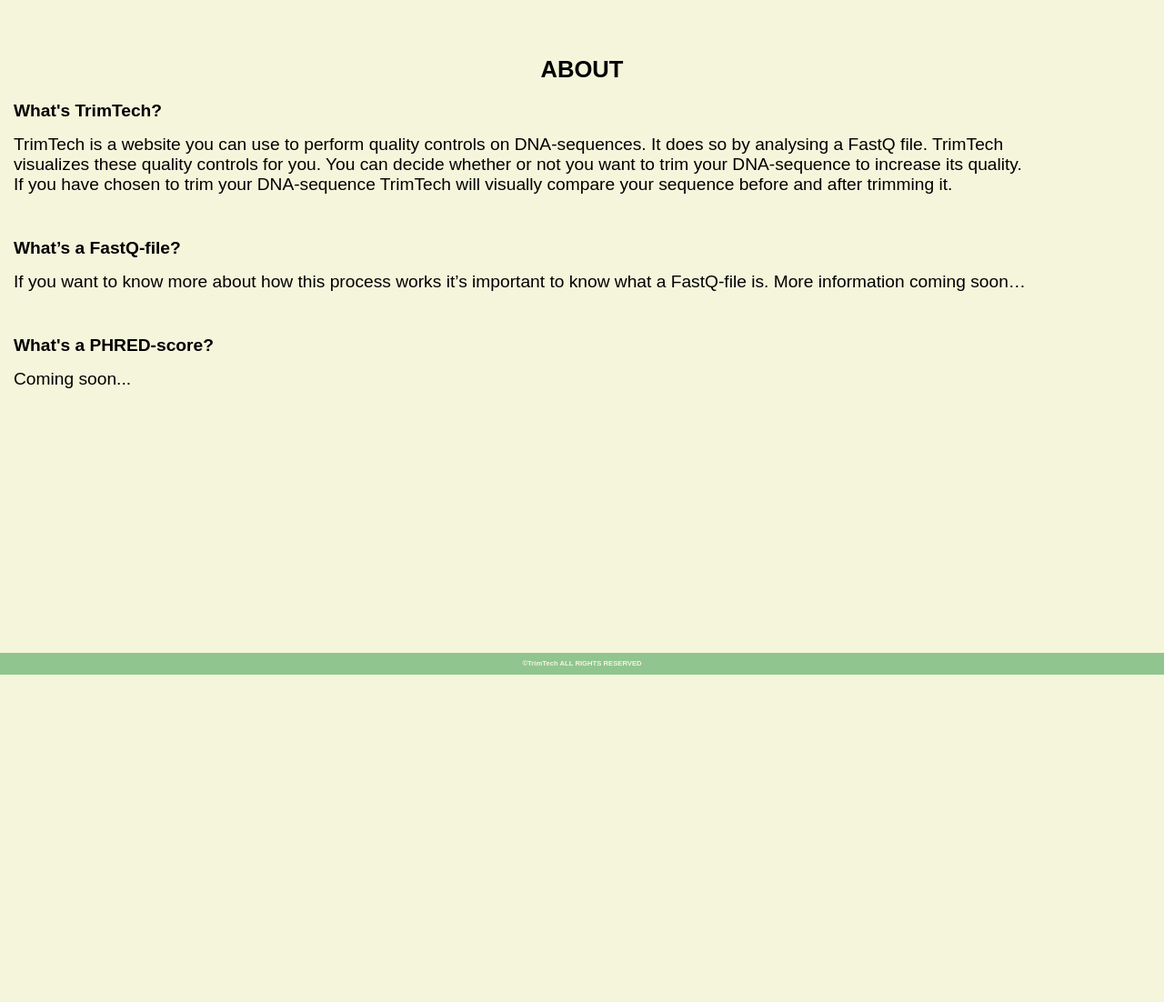
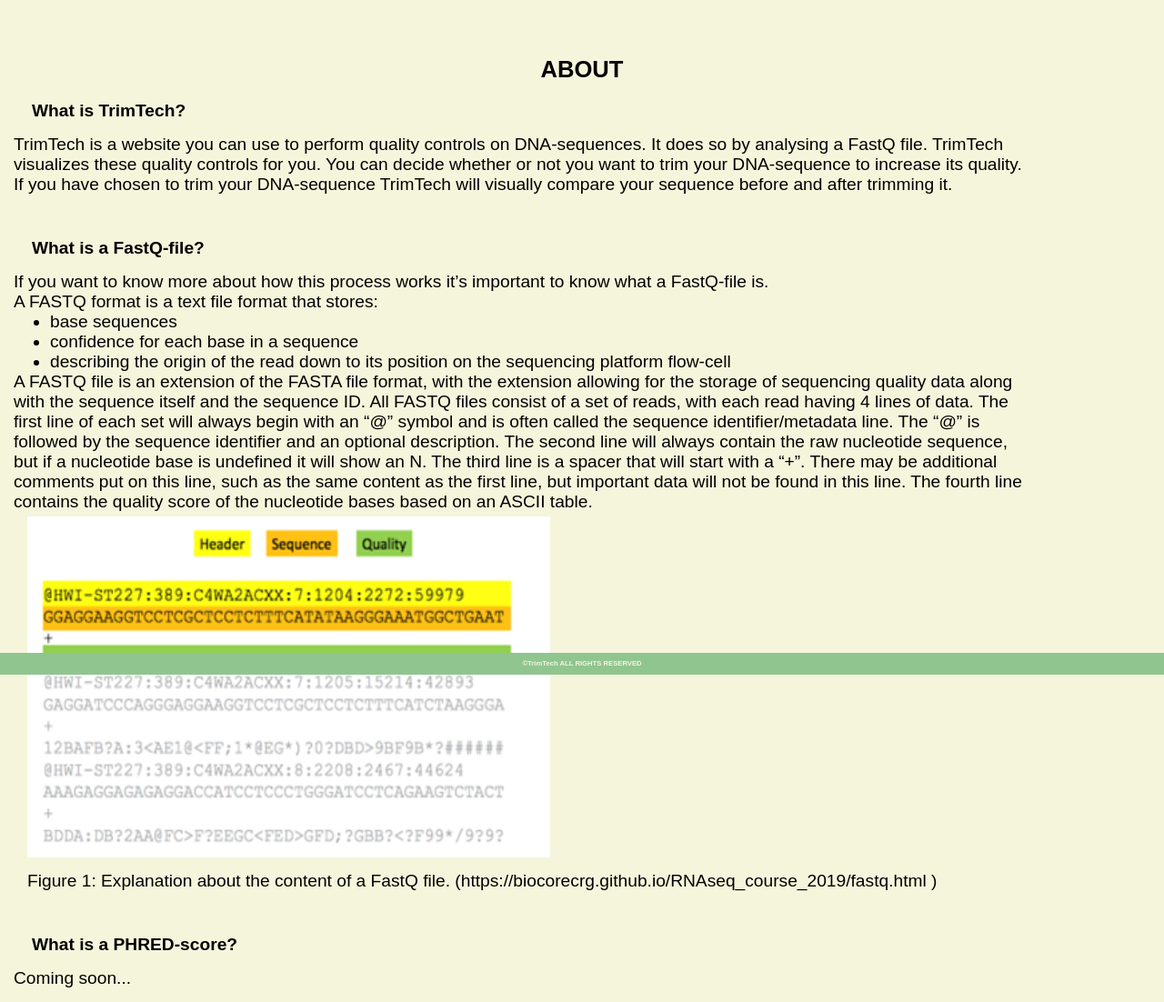
Before and after one commit to KasthuryI/Bio-informatica-toolbox, a Flask app: page /about in a window 1280 px wide. Shown: the part 58-1160 px from the top of the page at 91% size. Before the commit the page ends 800 px from the top, so only its background shows below. Run offline with Flask 3, Linux system fonts and the light colour scheme.

Commit message:
Adding information to about page

```diff
--- a/static/style.css
+++ b/static/style.css
@@ -383,8 +383,8 @@ body {
   text-decoration: none;
   text-align: left;
   margin: 15px;
+  margin-left: 35px;
 }
-
 
 .text_about_page{
   position: relative;
@@ -395,6 +395,23 @@ body {
   text-align: left;
   margin: 15px;
   margin-right: 150px;
+  margin-left: 15px;
+}
+
+.text_about_list{
+  margin-left: 40px;
+}
+
+.pictures_about{
+  margin: 5px;
+  margin-left: 15px;
+  width: 575px;
+  height: 375px;
+}
+
+.figcaption_about{
+  margin: 5px;
+  margin-left: 15px;
 }
 
 
--- a/templates/about.html
+++ b/templates/about.html
@@ -33,7 +33,7 @@
 
    <!-- CONTENT -->
    <h1 class="head_text_about_page"> ABOUT </h1>
-   <h3 class="headers_text_about_page"> What's TrimTech? </h3>
+   <h3 class="headers_text_about_page"> What is TrimTech? </h3>
    <div class="text_about_page">
       <p>
          TrimTech is a website you can use to perform quality controls on DNA-sequences. It does so by analysing a FastQ file. TrimTech visualizes these quality controls for you. You can decide whether or not you want to trim your DNA-sequence to increase its quality. If you have chosen to trim your DNA-sequence TrimTech will visually compare your sequence before and after trimming it.
@@ -41,16 +41,31 @@
    </div>
 
    <br>
-   <h3 class="headers_text_about_page"> What’s a FastQ-file? </h3>
+   <h3 class="headers_text_about_page"> What is a FastQ-file? </h3>
    <div class="text_about_page">
       <p>
-         If you want to know more about how this process works it’s important to know what a FastQ-file is.
-         More information coming soon…
+         If you want to know more about how this process works it’s important to know what a FastQ-file is.<br>
+         A FASTQ format is a text file format that stores:<br>
+         <ul class="text_about_list">
+         <li>base sequences</li>
+         <li>confidence for each base in a sequence</li>
+         <li>describing the origin of the read down to its position on the sequencing platform flow-cell</li>
+         </ul>
+         A FASTQ file is an extension of the FASTA file format, with the extension allowing for the storage of sequencing quality data along with the sequence itself and the sequence ID.
+         All FASTQ files consist of a set of reads, with each read having 4 lines of data.
+         The first line of each set will always begin with an “@” symbol and is often called the sequence identifier/metadata line. The “@” is followed by the sequence identifier and an optional description.
+         The second line will always contain the raw nucleotide sequence, but if a nucleotide base is undefined it will show an N.
+         The third line is a spacer that will start with a “+”. There may be additional comments put on this line, such as the same content as the first line, but important data will not be found in this line.
+         The fourth line contains the quality score of the nucleotide bases based on an ASCII table.
       </p>
+      <figure>
+         <img src="../static/exp_fastq.png" alt="Example of a fastq file" title="Content FastQ" class="pictures_about">
+         <figcaption class="figcaption_about"> Figure 1: Explanation about the content of a FastQ file. (https://biocorecrg.github.io/RNAseq_course_2019/fastq.html )</figcaption>
+      </figure>
    </div>
 
    <br>
-   <h3 class="headers_text_about_page"> What's a PHRED-score? </h3>
+   <h3 class="headers_text_about_page"> What is a PHRED-score? </h3>
    <div class="text_about_page">
       <p>
          Coming soon...
```
Also changed, not shown: static/exp_fastq.png (added).
